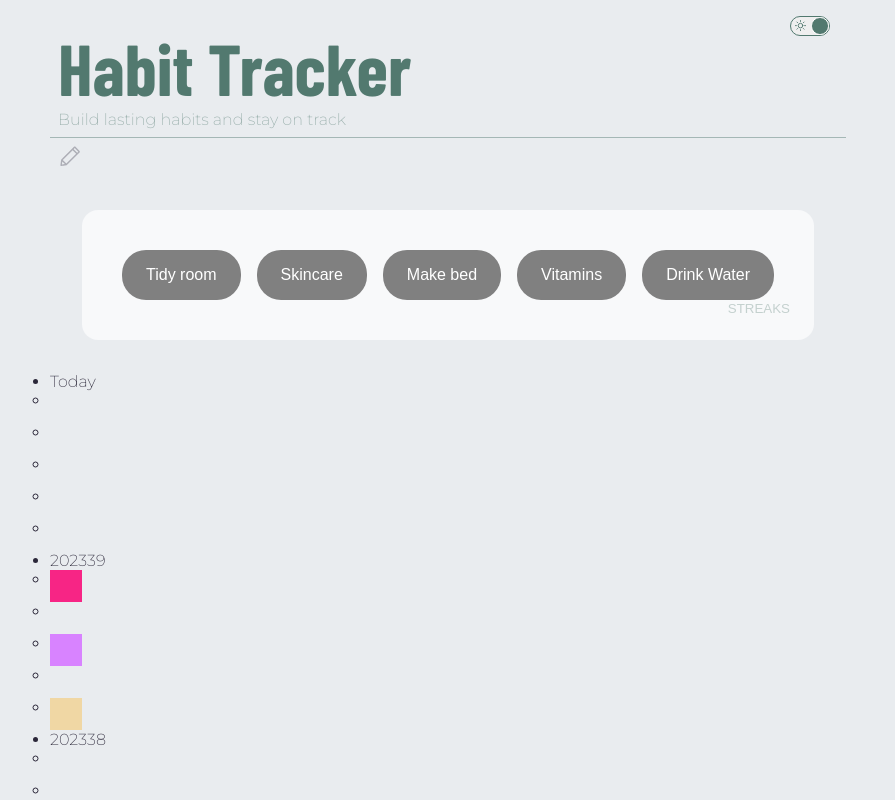
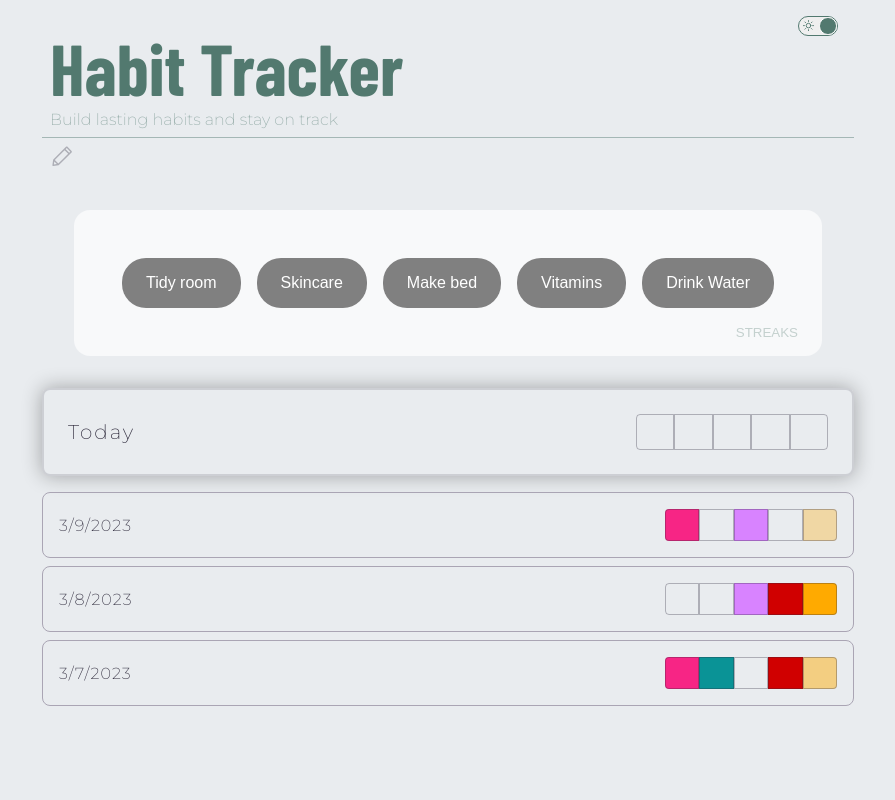
Before and after one commit to jennstirpe/habit-tracker-v2, a React (Create React App) app: page / in a window 1280 px wide. Shown: the top 800 px of the page, without its empty margins (192-1087 px from the left). Built offline with nearby package versions, Linux system fonts and the light colour scheme; a web font is replaced by a local one.

Commit message:
Styled history display

```diff
--- a/src/components/main/display/History.js
+++ b/src/components/main/display/History.js
@@ -6,9 +6,9 @@ export default function History({ records, today }) {
     <StyledHistory>
         {
             records.map(record => {
-                return <li key={record.id}>
-                        <span>{record.date.toString() == today.toString() ? "Today" : record.date}</span>
-                        <ul className="display-bar">
+                return <li className="history-record" key={record.id}>
+                        <span className="history-record-date">{record.date.toString() == today.toString() ? "Today" : `${record.date[1]}/${record.date[2]}/${record.date[0]}`}</span>
+                        <ul className="history-record-display-bar">
                             {
                                 record.habits.map(habit => {
                                     if (habit.type === "check") {
--- a/src/components/main/styled/display/Checklist.styled.js
+++ b/src/components/main/styled/display/Checklist.styled.js
@@ -4,7 +4,7 @@ export const StyledChecklist = styled.section`
     border-radius: 1rem;
     background: ${({theme}) => theme.colors.bgSecondary};
     margin: 2rem;
-    padding: 2rem;
+    padding: 2.5rem;
     display: flex;
     flex-wrap: wrap;
     justify-content: space-evenly;
@@ -29,7 +29,7 @@ export const StyledChecklist = styled.section`
         border: none;
         background: none;
         position: absolute;
-        bottom: 1rem;
+        bottom: .5rem;
         right: 1rem;
         padding: .5rem;
         text-transform: uppercase;
--- a/src/components/main/styled/display/History.styled.js
+++ b/src/components/main/styled/display/History.styled.js
@@ -1,9 +1,62 @@
 import styled from "styled-components";
 
 export const StyledHistory = styled.ul`
+    list-style: none;
 
-    .display-bar-box {
-        height: 2rem;
-        width: 2rem;
+    .history-record {
+        border: 1px solid ${({theme}) => theme.colors.textSecondary};
+        border-radius: .5rem;
+        display: flex;
+        justify-content: space-between;
+        align-items: center;
+        padding: 1rem;
+        margin: .5rem 0;
+
+        &:first-of-type {
+            border: 2px solid ${({theme}) => theme.colors.textMain}25;
+            padding: 1.5rem;
+            box-shadow: 0 0 1.25rem ${({theme}) => theme.colors.boxShadow}50;
+            margin-bottom: 1rem;
+
+            .history-record-date {
+                font-size: 1.25rem;
+                letter-spacing: 2px;
+            }
+
+            .history-record-display-bar {
+                .display-bar-box {
+                    height: 2.25rem;
+                    width: 2.4rem;
+                }
+            }
+        }
+
+        .history-record-date {
+            letter-spacing: 1px;
+        }
+
+        .history-record-display-bar {
+            list-style: none;
+            display: flex;
+
+            .display-bar-box {
+                height: 2rem;
+                width: 2.15rem;
+                border: 1px solid ${({theme}) => theme.colors.textMain}50;
+
+                &:first-of-type {
+                    border-top-left-radius: .25rem;
+                    border-bottom-left-radius: .25rem;
+                }
+
+                &:last-of-type {
+                    border-top-right-radius: .25rem;
+                    border-bottom-right-radius: .25rem;
+                }
+            }
+        }
+
     }
+
+
 `;
--- a/src/components/main/styled/display/Streaks.styled.js
+++ b/src/components/main/styled/display/Streaks.styled.js
@@ -12,7 +12,7 @@ export const StyledStreaks = styled.section`
 
     .streak-container {
         width: 10rem;
-        margin: 1rem 0;
+        margin: 1rem .5rem;
         background: ${({theme}) => theme.colors.bgMain}75;
         border-radius: .5rem;
         box-shadow: 0 0 1.5rem ${({theme}) => theme.colors.boxShadow}25;
```
